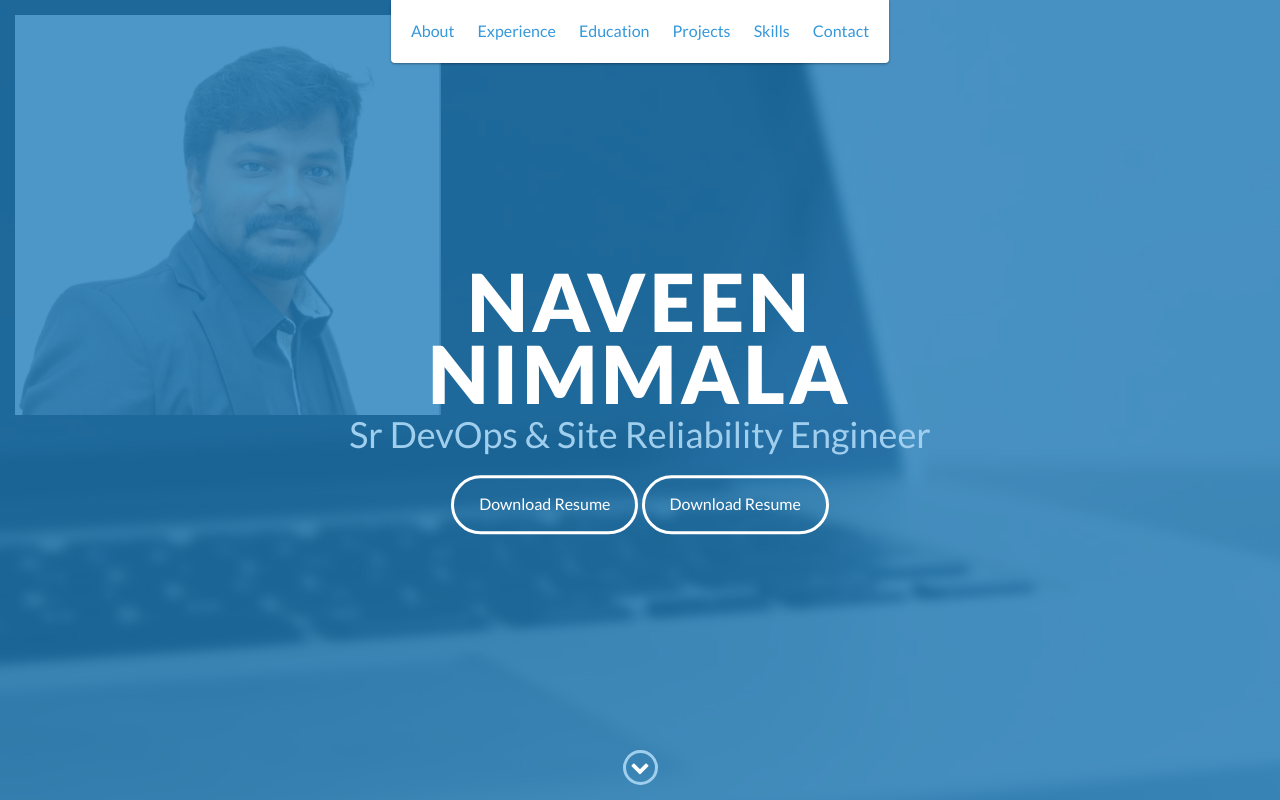
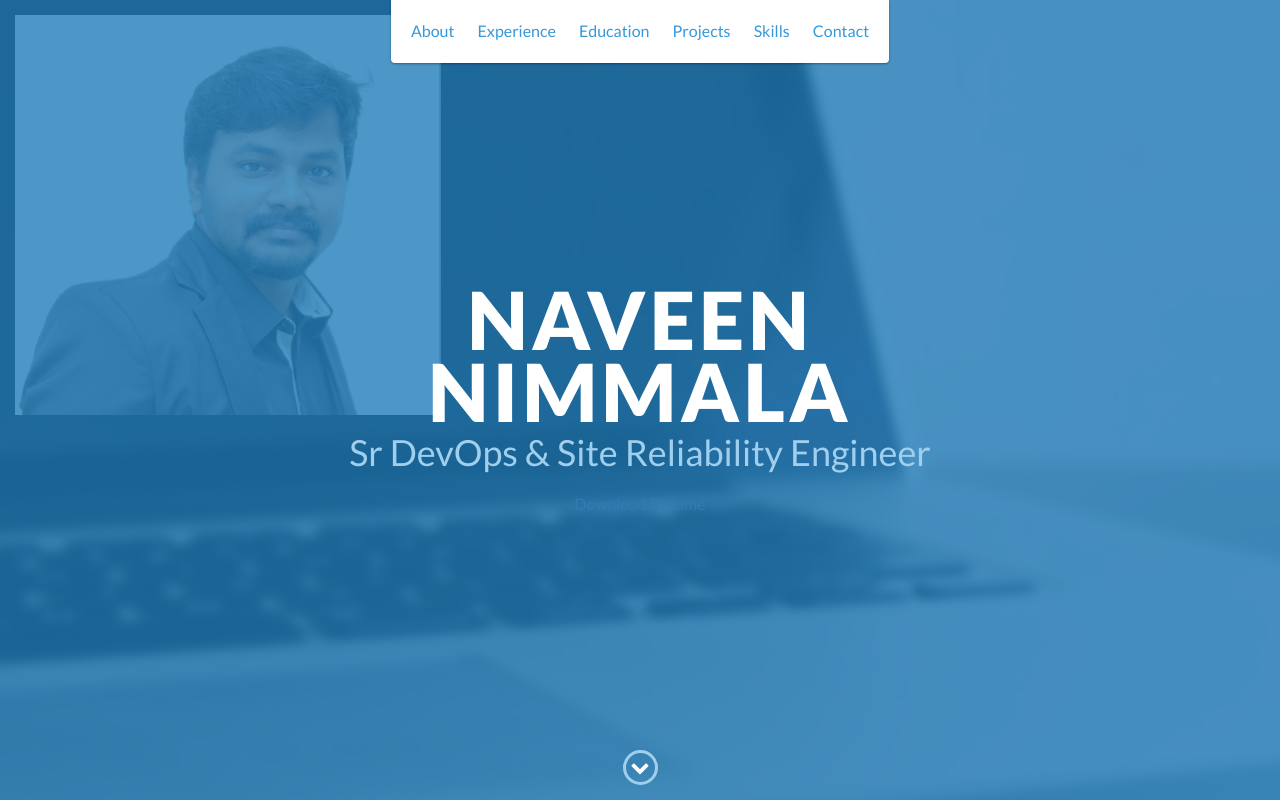
Before and after one commit to Naveen50/myport, a website: page index.html in a window 1280 px wide. Shown: the top 800 px of the page. Drawn offline with nearby package versions, Linux system fonts and the light colour scheme.

Commit message:
add resume

```diff
--- a/index.html
+++ b/index.html
@@ -49,8 +49,7 @@
         <div id="lead-content">
             <h1>Naveen Nimmala</h1>
             <h2>Sr DevOps & Site Reliability Engineer</h2>
-            <a href="images/Naveen_Nimmala_Devops_Resume_EU.pdf" class="btn-rounded-white">Download Resume</a>
-            <a href="images/Naveen_Nimmala_Devops_Resume_EU.pdf" download="Naveen-Nimmala-Resume" class="btn-rounded-white">Download Resume</a>
+            <a href="images/Naveen_Nimmala_Devops_Resume_EU.pdf" download="Naveen-Nimmala-Resume">Download Resume</a>
         </div>
         <div class="about-model">
         <img src="images/about-model.png" alt="model"/>
```
